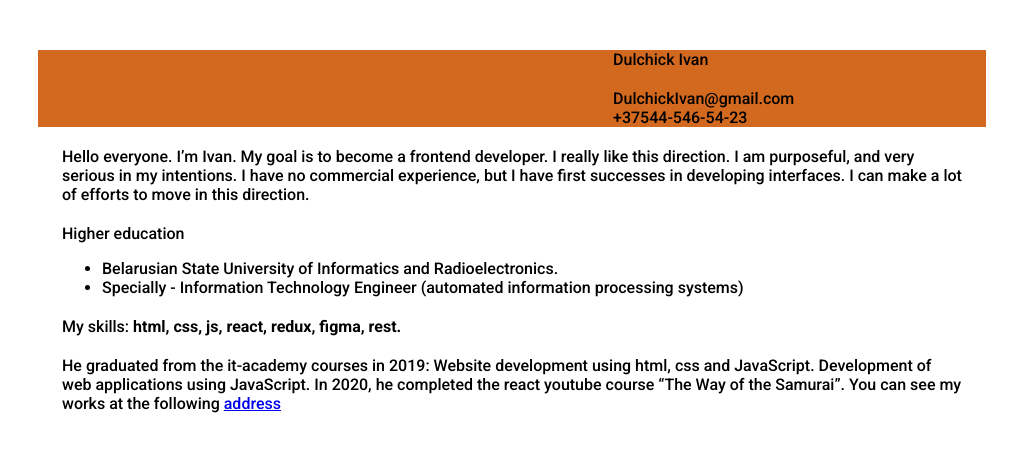
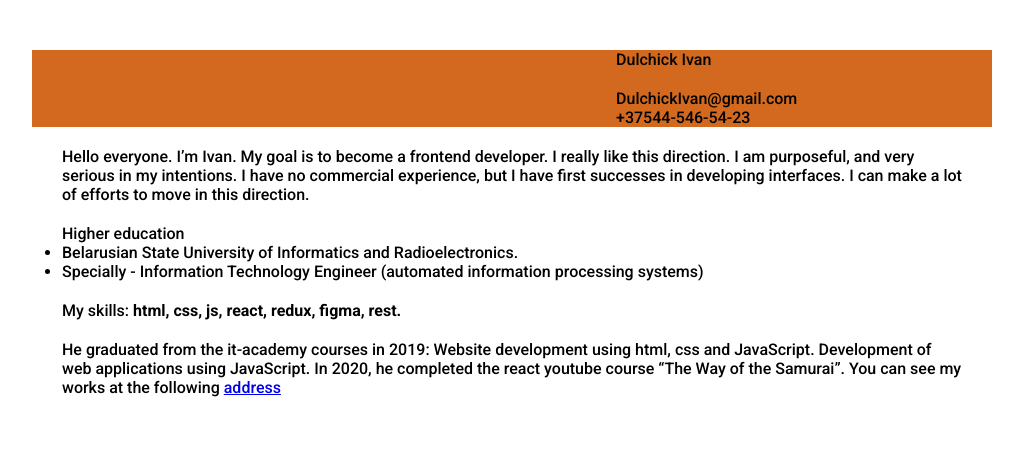
Before and after one commit to VanKertiss/rsschool-cv, a plain HTML site: page index.html in a window 1280 px wide. Shown: the whole page, without its empty margins (128-1151 px from the left). Drawn offline with Linux system fonts and the light colour scheme.

Commit message:
feat: add css file

```diff
--- a/index.html
+++ b/index.html
@@ -9,35 +9,35 @@
     <link rel="preconnect" href="https://fonts.googleapis.com">
     <link rel="preconnect" href="https://fonts.gstatic.com" crossorigin>
     <link href="https://fonts.googleapis.com/css2?family=Roboto:wght@300;500;700&display=swap" rel="stylesheet">
+    <link rel="stylesheet" href="./style.css">
 </head>
 
-<body style="font-family: 'Roboto', sans-serif;">
+<body >
 
-    <header style="margin-top: 50px;" >
-        <div class="container" style="max-width: 1100px; width: 75%; margin: auto; display: flex;
-         align-items: center; justify-content: space-around; background-color: chocolate;">
+    <header  >
+        <div class="header-container" >
             <img class="photo" src="" alt="">
             <div class="title" >Dulchick Ivan
                 <div class="contacts">
-                    <div class="mail" style="margin-top: 20px;">DulchickIvan@gmail.com</div>
+                    <div class="mail" >DulchickIvan@gmail.com</div>
                     <div class="phone">+37544-546-54-23</div>
                 </div>
             </div>
         </div>
     </header>
     <main>
-        <div class="container" style="max-width: 900px; width: 80%; margin: auto; ">
-            <div class="about" style=" margin: 20px 0; ">Hello everyone. I’m Ivan. My goal is to become a frontend developer. I really like this
+        <div class="main-container" >
+            <div class="about" >Hello everyone. I’m Ivan. My goal is to become a frontend developer. I really like this
                  direction. I am purposeful, and very serious in my intentions. I have no commercial experience, but I
                   have first successes in developing interfaces. I can make a lot of efforts to move in this direction.</div>
-            <div class="education" style=" margin-bottom: 20px ">Higher education
+            <div class="education" >Higher education
 
                 <ul>
                 <li> Belarusian State University of Informatics and Radioelectronics.</li>
                 <li> Specially - Information Technology Engineer (automated information processing systems)</li>
             </ul>
             </div>
-            <div class="skills" style=" margin-bottom: 20px ">My skills: <b>html, css, js, react, redux, figma, rest.</b></div>
+            <div class="skills" >My skills: <b>html, css, js, react, redux, figma, rest.</b></div>
             <div class="experience">He graduated from the it-academy courses in 2019:
 
                 Website development using html, css and JavaScript.
--- /dev/null
+++ b/style.css
@@ -0,0 +1,44 @@
+*{
+    margin: 0;
+    padding: 0;
+}
+
+body{
+    font-family: 'Roboto', sans-serif;
+}
+
+header{
+    margin-top: 50px;
+}
+
+.header-container{
+    max-width: 1100px;
+    width: 75%;
+    margin: auto;
+    display: flex;
+    align-items: center;
+    justify-content: space-around;
+    background-color: chocolate;
+}
+
+.main-container{
+    max-width: 900px;
+    width: 80%;
+    margin: auto;
+}
+
+.mail{
+    margin-top: 20px;
+}
+
+.about{
+    margin: 20px 0;
+}
+
+.education{
+    margin-bottom: 20px;
+}
+
+.skills{
+    margin-bottom: 20px;
+}
```
